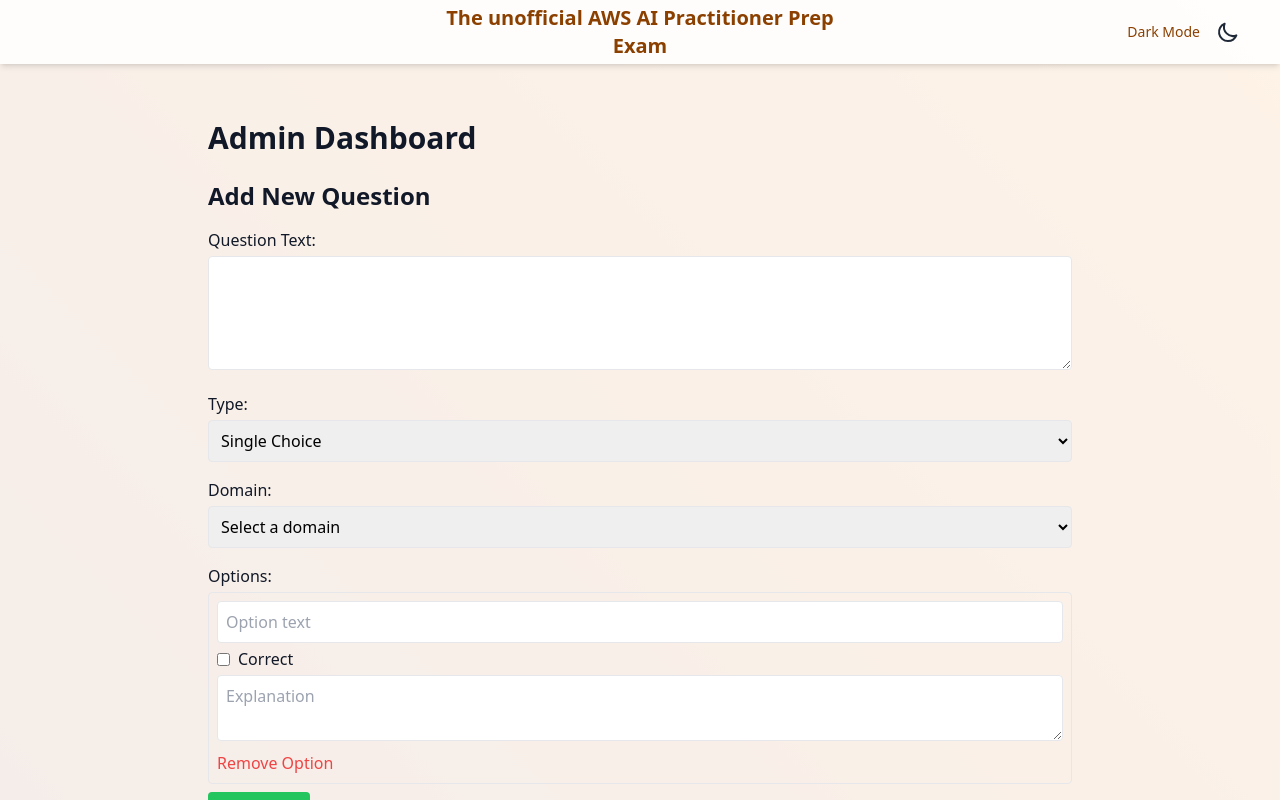
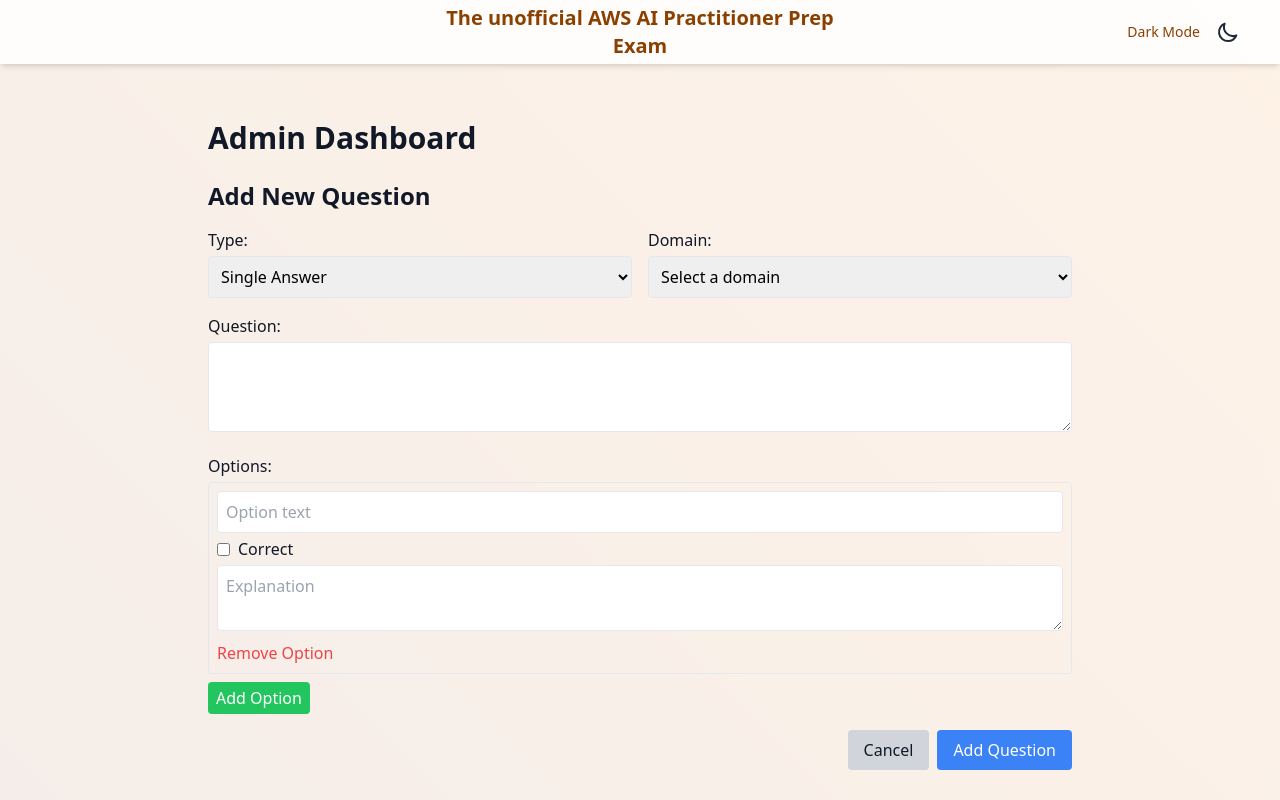
Before and after one commit to jacob-bd/aws-ai-practitioner-exam, a Next.js app: page /admin in a window 1280 px wide. Shown: the top 800 px of the page. Built offline with nearby package versions, Linux system fonts and the light colour scheme.

Commit message:
minor UI tweaks

```diff
--- a/components/QuestionForm.js
+++ b/components/QuestionForm.js
@@ -56,44 +56,49 @@
 
   return (
     <form onSubmit={handleSubmit} className="space-y-4">
-      <div>
-        <label className="block mb-1">Question Text:</label>
-        <textarea
-          value={question.text}
-          onChange={(e) => setQuestion({ ...question, text: e.target.value })}
-          className="w-full p-2 border rounded text-black"
-          rows="4"  // This sets the initial number of visible text lines
-          required
-        />
-      </div>
-      <div>
+      {/* Move Type and Domain dropdowns here and make them inline */}
+      <div className="flex space-x-4">
+        <div className="w-1/2">
           <label className="block mb-1">Type:</label>
           <select
             value={question.type}
             onChange={(e) => setQuestion({ ...question, type: e.target.value })}
-          className="w-full p-2 border rounded text-black"
+            className="w-full p-2 border rounded"
             required
           >
-          <option value="single">Single Choice</option>
-          <option value="multiple">Multiple Choice</option>
+            <option value="single">Single Answer</option>
+            <option value="multiple">Multiple Answer</option>
           </select>
         </div>
-      <div>
+        <div className="w-1/2">
           <label className="block mb-1">Domain:</label>
           <select
             value={question.domain}
             onChange={(e) => setQuestion({ ...question, domain: e.target.value })}
-          className="w-full p-2 border rounded text-black"
+            className="w-full p-2 border rounded"
             required
           >
             <option value="">Select a domain</option>
-          {DOMAINS.map((domain) => (
-            <option key={domain} value={domain}>
-              {domain}
-            </option>
-          ))}
+            <option value="Fundamentals of AI and ML">Fundamentals of AI and ML</option>
+            <option value="Fundamentals of Generative AI">Fundamentals of Generative AI</option>
+            <option value="Applications of Foundation Models">Applications of Foundation Models</option>
+            <option value="Guidelines for Responsible AI">Guidelines for Responsible AI</option>
+            <option value="Security, Compliance, and Governance for AI Solutions">Security, Compliance, and Governance for AI Solutions</option>
           </select>
         </div>
+      </div>
+
+      <div>
+        <label className="block mb-1">Question:</label>
+        <textarea
+          value={question.text}
+          onChange={(e) => setQuestion({ ...question, text: e.target.value })}
+          className="w-full p-2 border rounded"
+          rows="3"
+          required
+        ></textarea>
+      </div>
+
       <div>
         <label className="block mb-1">Options:</label>
         {question.options.map((option, index) => (
@@ -131,15 +136,13 @@
           Add Option
         </button>
       </div>
-      <div className="flex justify-between">
-        <button type="submit" className="bg-blue-500 text-white px-4 py-2 rounded">
+      <div className="flex justify-end space-x-2">
+        <button type="button" onClick={onCancel} className="px-4 py-2 bg-gray-300 rounded">
+          Cancel
+        </button>
+        <button type="submit" className="px-4 py-2 bg-blue-500 text-white rounded">
           {initialData ? 'Update Question' : 'Add Question'}
         </button>
-        {initialData && (
-          <button type="button" onClick={onCancel} className="bg-gray-500 text-white px-4 py-2 rounded">
-            Cancel
-          </button>
-        )}
       </div>
       <style jsx>{`
         select, input[type="text"], textarea {
--- a/pages/index.js
+++ b/pages/index.js
@@ -3,6 +3,7 @@
 import Question from '../components/Question';
 import Results from '../components/Results';
 import { getRandomQuestions } from '../utils/questionPool';
+import Link from 'next/link';
 
 export default function Home() {
   const [questions, setQuestions] = useState([]);
@@ -133,7 +134,8 @@
   };
 
   return (
-    <div className="container mx-auto px-4 relative">
+    <div className="container mx-auto px-4 relative min-h-screen flex flex-col">
+      <div className="flex-grow">
         {examState === 'select' && <ExamSelector onStart={startExam} />}
         {examState === 'exam' && (
           <div className="flex justify-center items-start pt-4">
@@ -179,5 +181,13 @@
           />
         )}
       </div>
+
+      {/* Add this new div for the admin link at the bottom */}
+      <div className="mt-8 mb-4 text-center">
+        <Link href="/admin" className="text-blue-500 hover:text-blue-700 underline">
+          Question Management
+        </Link>
+      </div>
+    </div>
   );
 }
```
Lines whose indentation alone changed are shown as unchanged.
